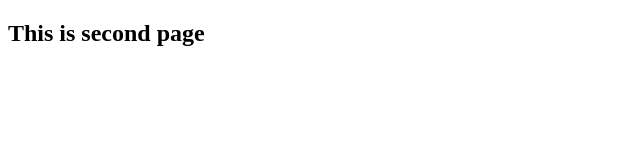
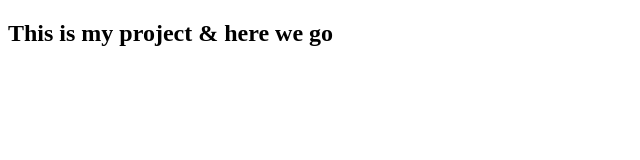
Before and after one commit to Siddh35/Siddh35, a plain HTML site: page index.html in a window 1280 px wide. Shown: the whole page, without its empty margins (0-640 px from the left). Drawn offline with Linux system fonts and the light colour scheme.

Commit message:
title changes

```diff
--- a/index.html
+++ b/index.html
@@ -8,6 +8,6 @@
 
 </head>
 <body>
-    <h2>This is second page</h2>
+    <h2>This is my project & here we go</h2>
 </body>
 </html>
```
